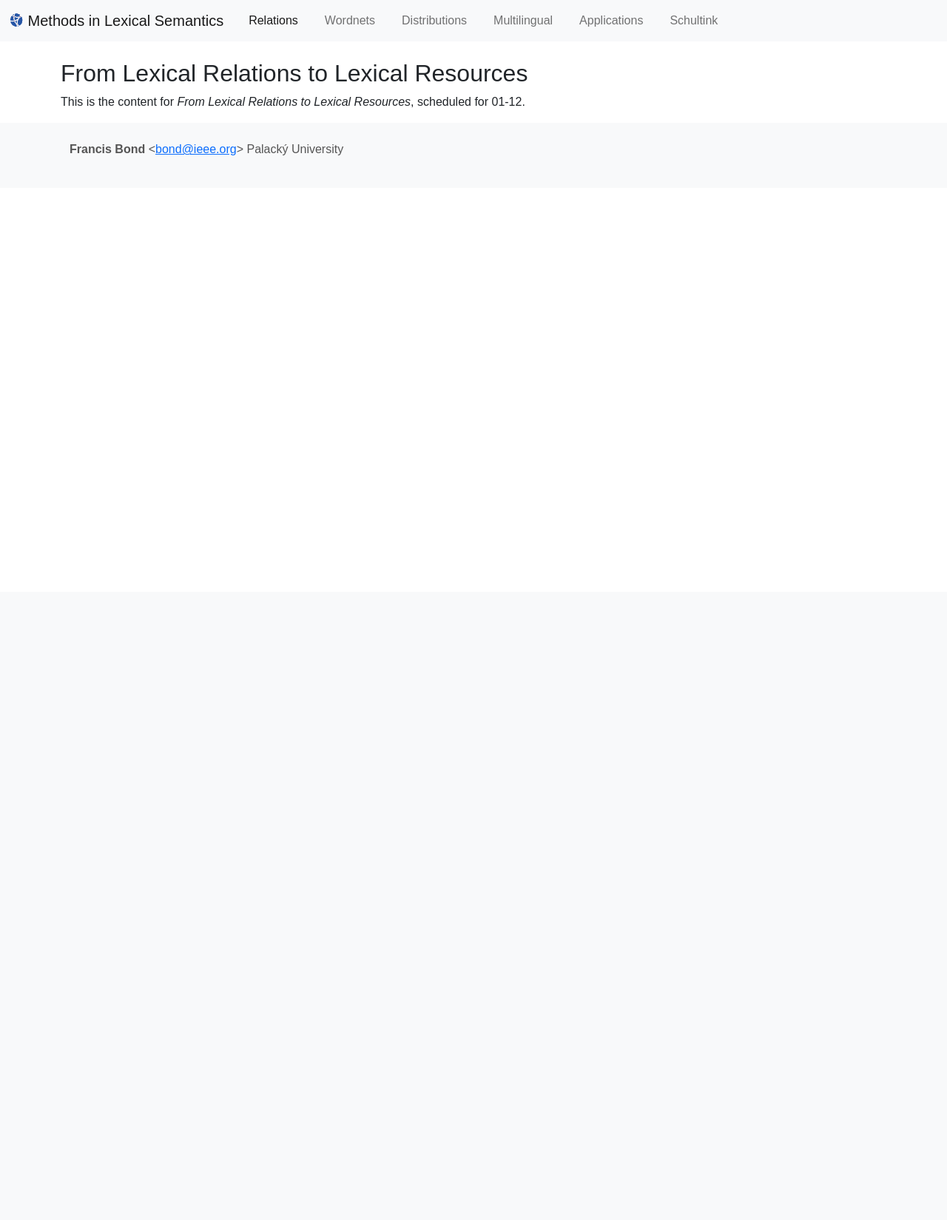
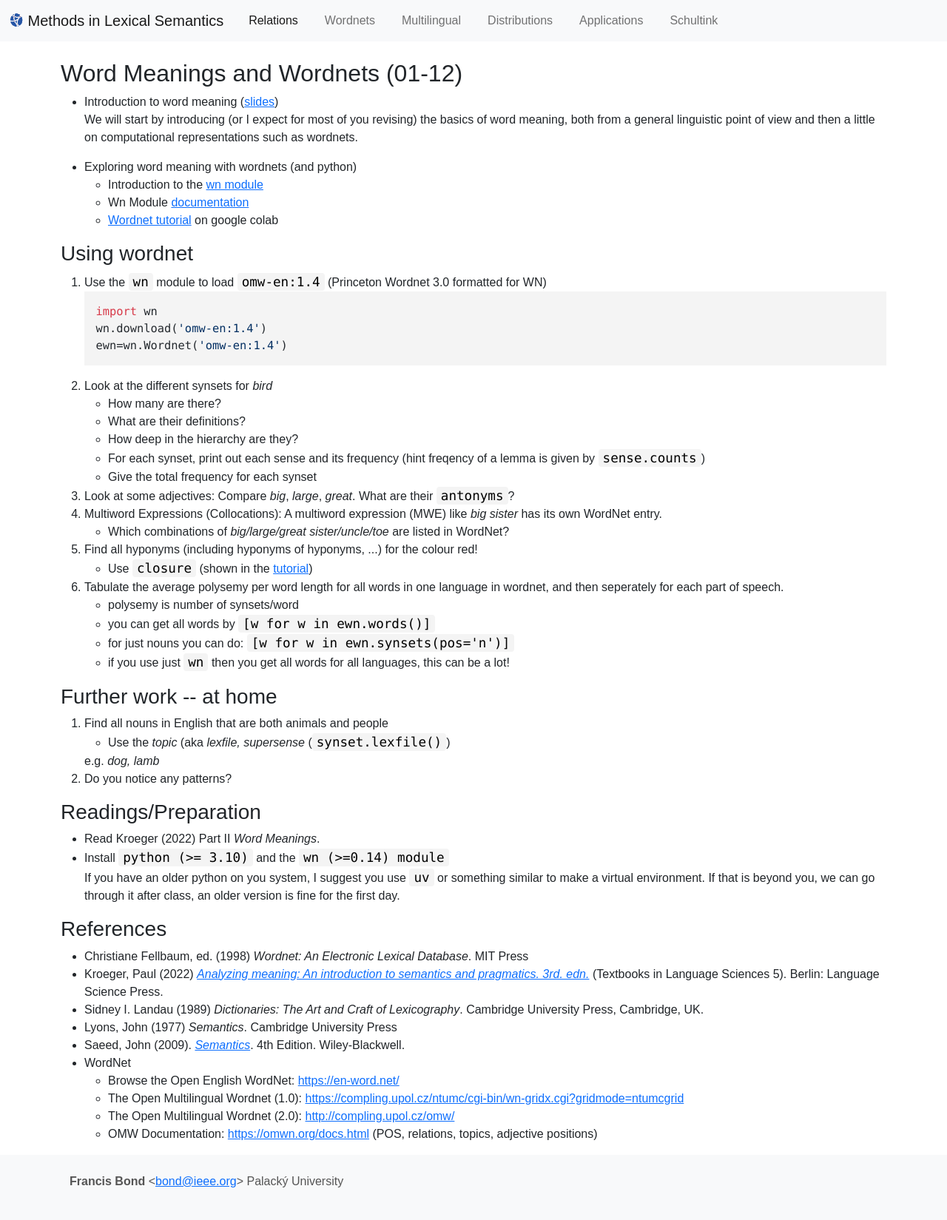
Before and after one commit to bond-lab/Lexical-Semantics, a Flask app: page /week/relations/ in a window 1280 px wide. Shown: the whole page at 74% size. Before the commit the page ends 210 px from the top, so only its background shows below. Run offline with Flask 3, Linux system fonts and the light colour scheme; some libraries are stand-ins or nearby versions.

Commit message:
preperation  for lecture 1

```diff
--- a/web/static/css/style.css
+++ b/web/static/css/style.css
@@ -36,3 +36,19 @@ footer {
     margin-top: 20px;
     color: #555;
 }
+
+code  {
+    font-size: 110%;
+    background: #f4f4f4;
+}
+code.hljs {
+    font-size: 110%;
+    background: #f4f4f4;
+}
+code:not([class*="language-"]) {
+    font-size: 110%;
+    color: black;       /* black/ /*  #0550ae;   blue, like GitHub */
+    background: #f4f4f4;
+    padding: 2px 6px;
+    border-radius: 4px;
+}
--- a/web/templates/base.html
+++ b/web/templates/base.html
@@ -9,7 +9,15 @@
     <link rel="icon" type="image/png" href="{{ url_for('static', filename='img/favicon.ico') }}">
 
     <!-- Bootstrap 5 CSS -->
-<link href="https://cdn.jsdelivr.net/npm/bootstrap@5.0.2/dist/css/bootstrap.min.css" rel="stylesheet" integrity="sha384-EVSTQN3/azprG1Anm3QDgpJLIm9Nao0Yz1ztcQTwFspd3yD65VohhpuuCOmLASjC" crossorigin="anonymous">
+    <link href="https://cdn.jsdelivr.net/npm/bootstrap@5.0.2/dist/css/bootstrap.min.css" rel="stylesheet" integrity="sha384-EVSTQN3/azprG1Anm3QDgpJLIm9Nao0Yz1ztcQTwFspd3yD65VohhpuuCOmLASjC" crossorigin="anonymous">
+    <!-- Highlighter -->
+
+    <!-- Highlight.js CSS and JS -->
+    <link rel="stylesheet" href="https://cdnjs.cloudflare.com/ajax/libs/highlight.js/11.9.0/styles/github.min.css">
+    <script src="https://cdnjs.cloudflare.com/ajax/libs/highlight.js/11.9.0/highlight.min.js"></script>
+    <script>hljs.highlightAll();</script>
+
+    <!-- Your custom CSS (after Bootstrap and Highlight.js) -->
     <link rel="stylesheet" href="{{ url_for('static', filename='css/style.css') }}">
 </head>
 <body>
@@ -52,5 +60,6 @@
     <!-- Bootstrap 5 JS and Popper.js -->
   <script src="https://cdn.jsdelivr.net/npm/@popperjs/core@2.9.2/dist/umd/popper.min.js" integrity="sha384-IQsoLXl5PILFhosVNubq5LC7Qb9DXgDA9i+tQ8Zj3iwWAwPtgFTxbJ8NT4GN1R8p" crossorigin="anonymous"></script>
 <script src="https://cdn.jsdelivr.net/npm/bootstrap@5.0.2/dist/js/bootstrap.min.js" integrity="sha384-cVKIPhGWiC2Al4u+LWgxfKTRIcfu0JTxR+EQDz/bgldoEyl4H0zUF0QKbrJ0EcQF" crossorigin="anonymous"></script>
+
 </body>
 </html>
--- a/web/templates/weeks/relations.html
+++ b/web/templates/weeks/relations.html
@@ -1,6 +1,115 @@
 {% extends 'base.html' %}
 
 {% block content %}
-<h2>{{ info.title }}</h2>
-<p>This is the content for <i>{{ info.title }}</i>, scheduled for {{ info.date }}.</p>
+<h2>{{ info.title }} ({{ info.date }})</h2>
+
+<ul>
+  <li>Introduction to word meaning (<a href="{{ url_for('static', filename='pdf/lec-01-word-meaning.pdf')}}">slides</a>)
+    <p> We will start by introducing (or I expect for most of you revising) the basics of word meaning, both from a general linguistic point of view and then a little on computational representations such as wordnets.</p>
+  <li>Exploring word meaning with wordnets (and python)
+    <ul>
+      <li> Introduction to the <a href='https://github.com/goodmami/wn'>wn module<a/>
+      <li> Wn Module <a href='https://wn.readthedocs.io/en/latest/'>documentation</a>
+      <li> <a href='https://colab.research.google.com/drive/12fHOljna59xe2wDAQu-sIhYV8ertTCVF?usp=sharing'>Wordnet tutorial</a> on google colab
+    </ul>
+</ul>
+
+<h3>Using wordnet</h3>
+<ol>
+  <li>Use the <code>wn</code> module to load <code>omw-en:1.4</code> (Princeton Wordnet 3.0 formatted for WN)
+<pre><code class="language-python">import wn
+wn.download('omw-en:1.4')
+ewn=wn.Wordnet('omw-en:1.4')
+</code></pre>
+  <li>  Look at the different synsets for <i>bird</i>
+    <ul>
+      <li> How many are there?
+      <li> What are their definitions?
+      <li> How deep in the hierarchy are they?
+      <li> For each synset, print out each sense and its frequency
+	(hint freqency of a lemma is given by <code>sense.counts</code>)
+      <li>Give the total frequency for each synset
+    </ul>
+    <li>Look at some adjectives:
+      Compare <i>big</i>, <i>large</i>, <i>great</i>. What are their <code>antonyms</code>?
+  <li>Multiword Expressions (Collocations):
+    A multiword expression (MWE) like <i>big sister</i> has its own WordNet entry.
+    <ul>
+      <li>
+	Which combinations of <i>big/large/great sister/uncle/toe</i>
+	    are listed in WordNet?
+    </ul>
+  <li> Find all hyponyms (including hyponyms of hyponyms, ...) for the colour red!
+    <ul>
+      <li>Use <code>closure</code> (shown in the <a href='https://colab.research.google.com/drive/12fHOljna59xe2wDAQu-sIhYV8ertTCVF?usp=sharing'>tutorial</a>)
+    </ul>
+  <li> Tabulate the average polysemy per word length for all words
+    in one language in wordnet, and then seperately for each part of speech.
+    <ul>
+      <li> polysemy is number of synsets/word
+      <li> you can get all words by <code>[w for w  in ewn.words()]</code>
+      <li> for just nouns you can do:  <code>[w for w  in ewn.synsets(pos='n')]</code>
+      <li> if you use just <code>wn</code> then you get all words for all languages, this can be a lot!
+    </ul>
+
+</ol>
+
+
+
+<h3>Further work -- at home</h3>
+
+<ol>
+  <li>Find all nouns in English that are both animals and people
+    <ul>
+      <li> Use the <i>topic</i> (aka <i> lexfile, supersense </i> (<code>synset.lexfile()</code>)
+    </ul>
+    e.g. <i>dog, lamb</i>
+    <li> Do you notice any patterns?
+  <!-- <li>Try in another language -->
+  <!--   <ul> -->
+  <!--     <li> Not all wordnets have supersenses, so you may have to -->
+  <!--     translate the synset to English, and look at the English -->
+  <!-- 	supersense -->
+  <!--   </ul> -->
+  <!--   e.g. 鶏, 兎 -->
+</ol>
+
+</ul>
+
+<h3>Readings/Preparation</h3>
+
+<ul>
+  <li> Read Kroeger (2022) Part II <i>Word Meanings</i>.
+  <li> Install <code>python (>= 3.10)</code> and the <code>wn (>=0.14) module</code>
+    <br> If you have an older python on you system, I suggest you
+    use <code>uv</code> or something similar to make a virtual
+    environment.  If that is beyond you, we can go through it after
+    class, an older version is fine for the first day.
+</ul>
+
+
+
+<h3>References</h3>
+
+<ul>
+  <li>Christiane Fellbaum, ed. (1998) <i>Wordnet: An Electronic
+      Lexical Database</i>. MIT Press
+  <li>Kroeger, Paul (2022) <i><a href='https://langsci-press.org/catalog/book/359'>Analyzing meaning: An introduction to semantics and
+	pragmatics. 3rd. edn.</a></i> (Textbooks in Language Sciences 5). Berlin: Language
+Science Press.
+  <li>Sidney I. Landau (1989) <i>Dictionaries: The Art and Craft of Lexicography</i>. Cambridge University Press,
+    Cambridge, UK.
+  <li> Lyons, John (1977) <i>Semantics</i>.  Cambridge University
+    Press
+  <li> Saeed, John (2009). <i><a href='http://as.wiley.com/WileyCDA/WileyTitle/productCd-EHEP002308.html'>Semantics</a></i>. 4th Edition. Wiley-Blackwell.
+<li>WordNet
+  <ul>
+    <li>Browse the Open English WordNet: <a href="https://en-word.net/" class="uri">https://en-word.net/</a></li>
+    <li>The Open Multilingual Wordnet (1.0): <a href="https://compling.upol.cz/ntumc/cgi-bin/wn-gridx.cgi?gridmode=ntumcgrid">https://compling.upol.cz/ntumc/cgi-bin/wn-gridx.cgi?gridmode=ntumcgrid</a></li>
+    <li>The Open Multilingual Wordnet (2.0): <a href="http://compling.upol.cz/omw/" class="uri">http://compling.upol.cz/omw/</a></li>
+    <li>OMW Documentation: <a href="https://omwn.org/docs.html">https://omwn.org/docs.html</a> (POS, relations, topics, adjective positions)
+</ul></li></ul>
+
+
+
 {% endblock %}
--- a/web/weeks.toml
+++ b/web/weeks.toml
@@ -2,7 +2,7 @@
 
 [weeks.relations]
 key = "relations"
-title = "From Lexical Relations to Lexical Resources"
+title = "Word Meanings and Wordnets"
 date = "01-12"
 
 [weeks.wordnets]
@@ -11,22 +11,21 @@ title = "Multilingual WordNets and Lexical Structure"
 date = "01-13"
 
 
-[weeks.distributions]
-key = "distributions"
-title = "Corpus and Distributional Evidence for Senses"
+[weeks.multilingual]
+key = "multilingual"
+title = "Metaphor and Meaning"
 date = "01-14"
 
 
-[weeks.multilingual]
-key = "multilingual"
-title = "Metaphor and Meaning"
+[weeks.distributions]
+key = "distributions"
+title = "Distributional Representations"
 date = "01-15"
-
 
 
 [weeks.applications]
 key = "applications"
-title = "Evaluation, Applications, and Language Maintenance"
+title = "Language Maintenance and Low Resource Languages"
 date = "01-16"
 
 
```
Also changed, not shown: web/templates/index.html (+13 -5 lines), 1 other file.
